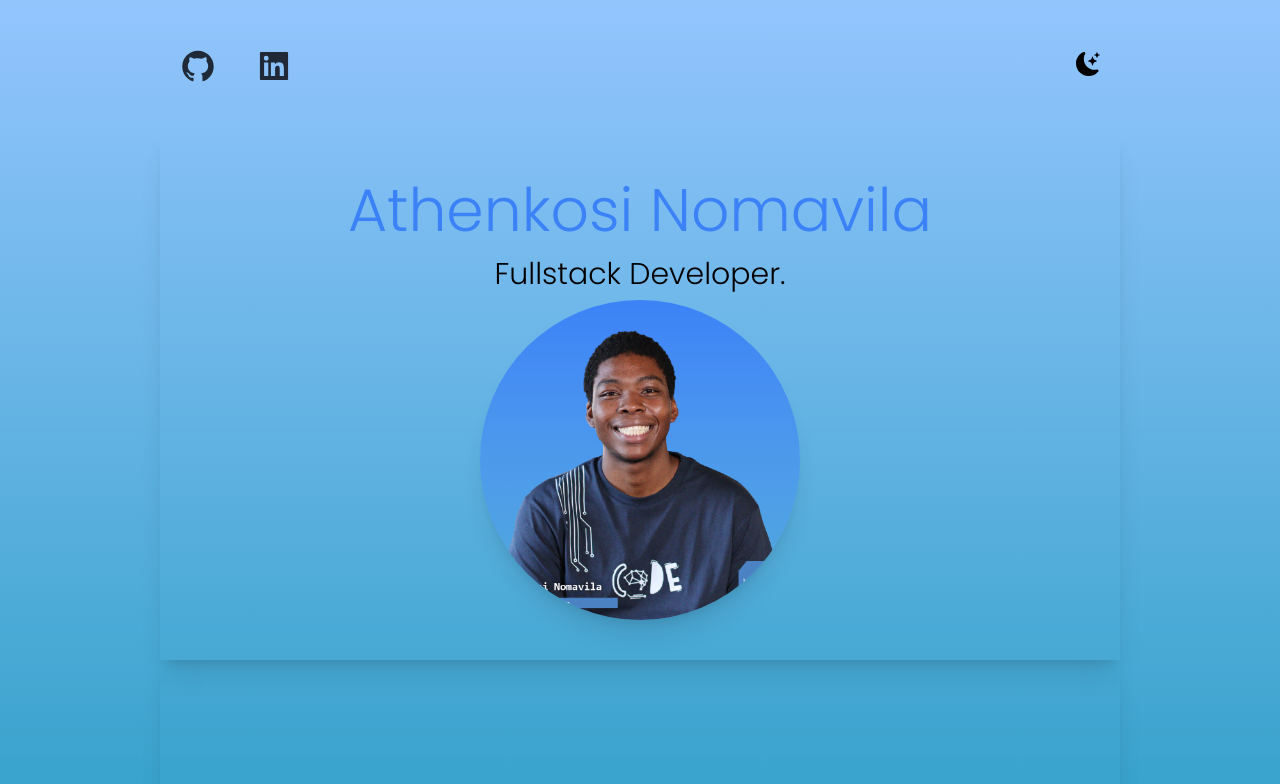
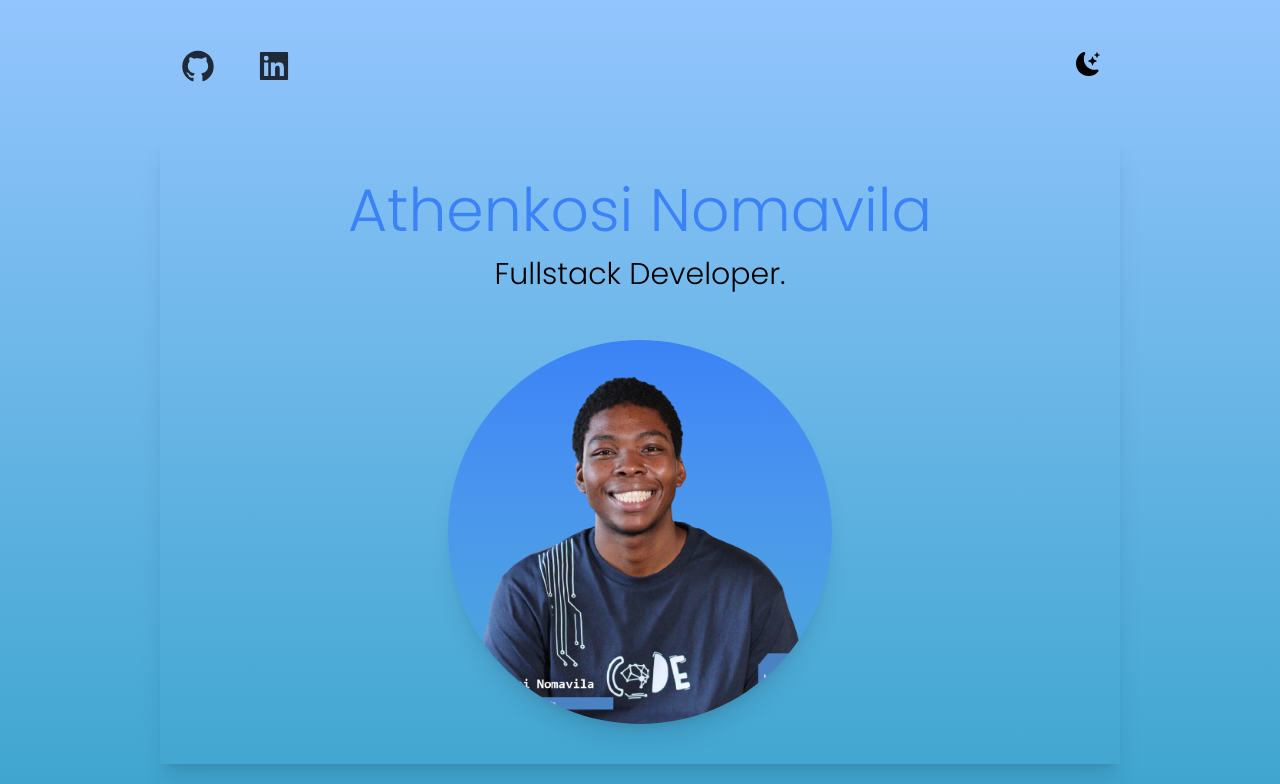
Before and after one commit to athenkosi-nomavila/porfolio, a Next.js app: page / in a window 1280 px wide. Shown: the top 784 px of the page. Built offline with nearby package versions, Linux system fonts and the light colour scheme.

Commit message:
alignment : (

```diff
--- a/pages/index.js
+++ b/pages/index.js
@@ -41,8 +41,8 @@ export default function Home() {
             <h3 className="text-2xl py-2 dark:text-white md:text-3xl">
               Fullstack Developer.
             </h3>
-            <div className=" text-center mx-auto shadow-xl bg-gradient-to-b from-blue-500 rounded-full w-80 h-80 relative overflow-hidden">
-              <Image src={athi} layout="fill" objectFit="cover" />
+            <div className=" text-center mx-auto shadow-xl bg-gradient-to-b from-blue-500 rounded-full w-80 h-80 relative overflow-hidden mt-10 md:h-96 md:w-96">
+              <Image src={athi}/>
             </div>
           </div>
         </section>
```
